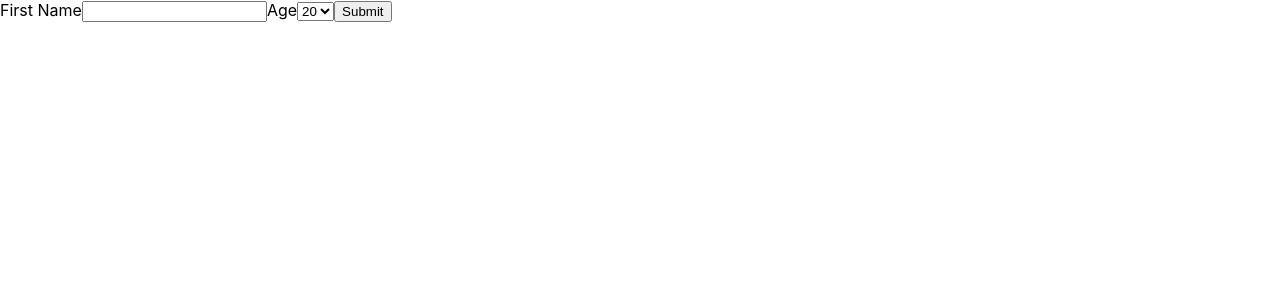
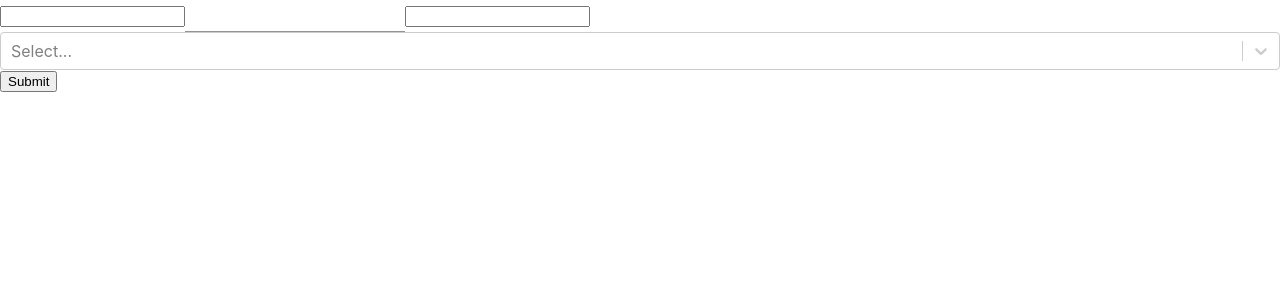
Before and after one commit to Y-2G/react-hook-form-tutorial, a React (Create React App) app: page / in a window 1280 px wide. Shown: the top 300 px of the page. Built offline with nearby package versions, Linux system fonts and the light colour scheme.

Commit message:
finished section3

```diff
--- a/package.json
+++ b/package.json
@@ -3,6 +3,7 @@
   "version": "0.1.0",
   "private": true,
   "dependencies": {
+    "@material-ui/core": "^4.11.3",
     "@testing-library/jest-dom": "^5.11.4",
     "@testing-library/react": "^11.1.0",
     "@testing-library/user-event": "^12.1.10",
@@ -10,10 +11,12 @@
     "@types/node": "^12.0.0",
     "@types/react": "^17.0.0",
     "@types/react-dom": "^17.0.0",
+    "antd": "^4.13.1",
     "react": "^17.0.1",
     "react-dom": "^17.0.1",
     "react-hook-form": "^6.15.4",
     "react-scripts": "4.0.3",
+    "react-select": "^4.2.1",
     "typescript": "^4.1.2",
     "web-vitals": "^1.0.1"
   },
@@ -40,5 +43,8 @@
       "last 1 firefox version",
       "last 1 safari version"
     ]
+  },
+  "devDependencies": {
+    "@types/react-select": "^4.0.13"
   }
 }
--- a/src/App.tsx
+++ b/src/App.tsx
@@ -1,31 +1,52 @@
 import React from "react";
-import { useForm } from "react-hook-form";
+import Select from "react-select";
+import Input from "@material-ui/core/Input";
+import { Input as InputField } from "antd";
+import { useForm, Controller } from "react-hook-form";
 
-const Input = ({ label, register, required }: any ) => (
-  <>
-    <label>{label}</label>
-    <input name={label} ref={register({ required })} />
-  </>
-);
-
-const Select = React.forwardRef(({ label }: any, ref: any) => (
-  <>
-    <label>{label}</label>
-    <select name={label} ref={ref}>
-      <option value="20">20</option>
-      <option value="30">30</option>
-    </select>
-  </>
-))
 
 const App = () => {
-  const { register, handleSubmit } = useForm();
-  const onSubmit = (data: any)=> console.log(data);
+  const { control, handleSubmit, setValue, register } = useForm();
+  const onSubmit = (data: any) => console.log(data);
+
+  const handleChange = (e: any) => {
+    setValue("AntdInput", e.target.value);
+  }
+
+  React.useEffect(() => {
+    register("AntdInput")
+  }, [register])
 
   return (
     <form onSubmit={handleSubmit(onSubmit)}>
-      <Input label="First Name" register={register} required />
-      <Select label="Age" ref={register} />
+      <Controller
+        name="componetName"
+        control={control}
+        defaultValue=""
+        render={({ onChange, value }) => <input onChange={onChange} value={value} />}
+      />
+
+      <Controller
+        name="muiName"
+        control={control}
+        defaultValue=""
+        as={<Input name="muiName" />}
+        // render={({ onChange, value }) => <Input onChange={onChange} value={value} />}
+      />
+
+      <InputField name="antdName" onChange={handleChange} />
+
+      <Controller
+        name="iceCreamType"
+        control={control}
+        options={[
+          { value: "chocolate", label: "Chocolate" },
+          { value: "strawberry", label: "Strawberry" },
+          { value: "vanilla", label: "Vanilla" }
+        ]}
+        as={Select}
+      />
+
       <input type="submit" />
     </form>
   )
```
Also changed, not shown: src/App.sec3.tsx (added, +35 -0 lines), 2 other files (tests, documents, lock files or other folders).
